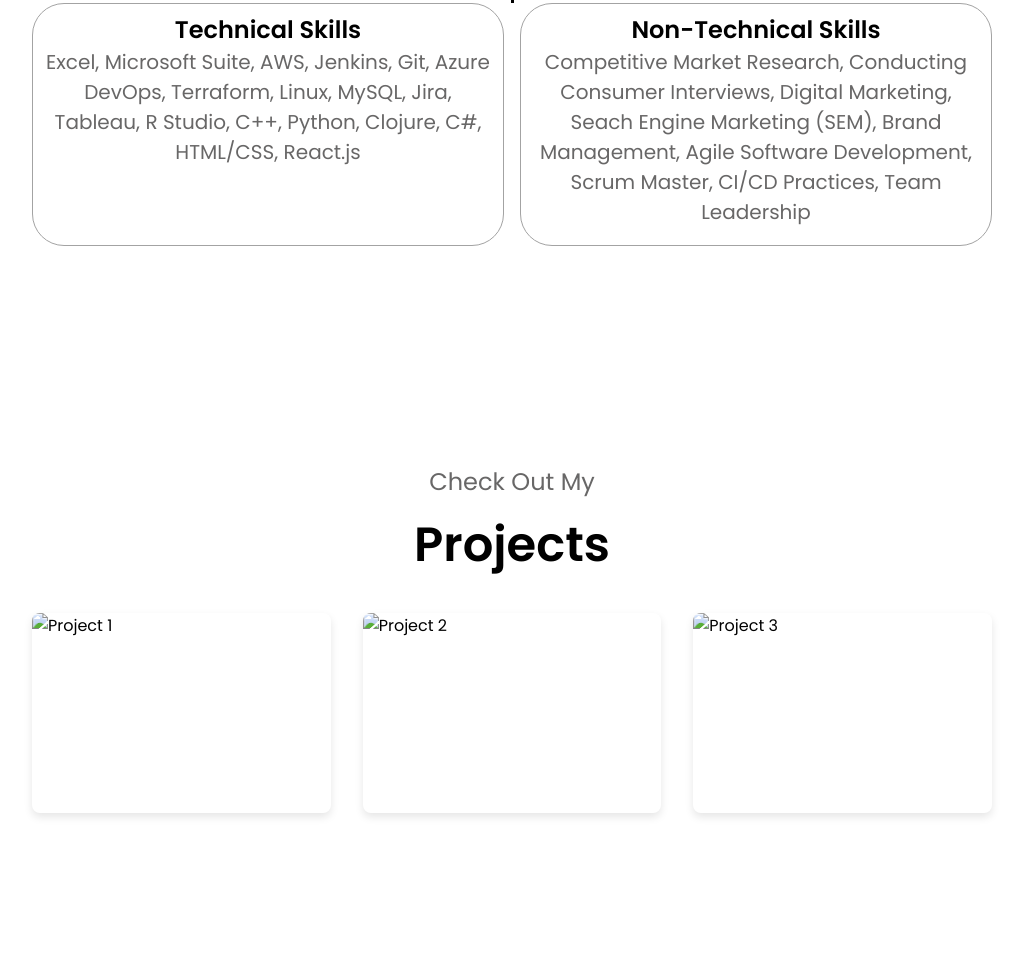
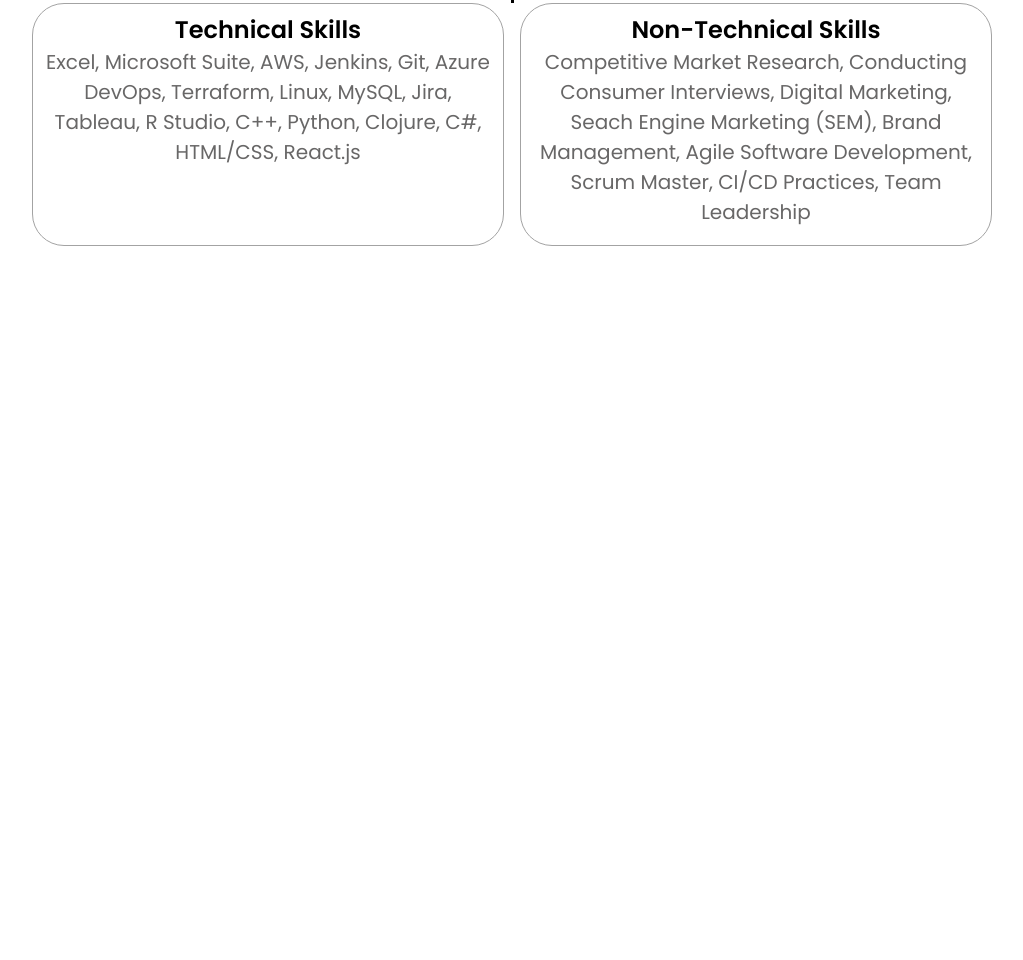
Before and after one commit to happy1203/happy1203.github.io, a plain HTML site: page index.html in a window 1280 px wide. Shown: the part 2543-3503 px from the top of the page, without its empty margins (128-1151 px from the left). After the commit the page ends 2879 px from the top, so only its background shows below. Drawn offline with Linux system fonts and the light colour scheme.

Commit message:
Update index.html

```diff
--- a/index.html
+++ b/index.html
@@ -109,29 +109,5 @@
             </div>
         </div>
     </section>
-    <section id="projects">
-        <p class="hero-text-p1">Check Out My</p>
-        <h1 class="title">Projects</h1>
-        <div class="project-container">
-            <div class="project-box" id="project1">
-                <a href="project1-link">
-                    <img src="project1-image-url" alt="Project 1">
-                    <div class="description">Project 1 Description</div>
-                </a>
-            </div>
-            <div class="project-box" id="project2">
-                <a href="project2-link">
-                    <img src="project2-image-url" alt="Project 2">
-                    <div class="description">Project 2 Description</div>
-                </a>
-            </div>
-            <div class="project-box" id="project3">
-                <a href="project3-link">
-                    <img src="project3-image-url" alt="Project 3">
-                    <div class="description">Project 3 Description</div>
-                </a>
-            </div>
-        </div>
-    </section>
 </body>
 </html>
```
